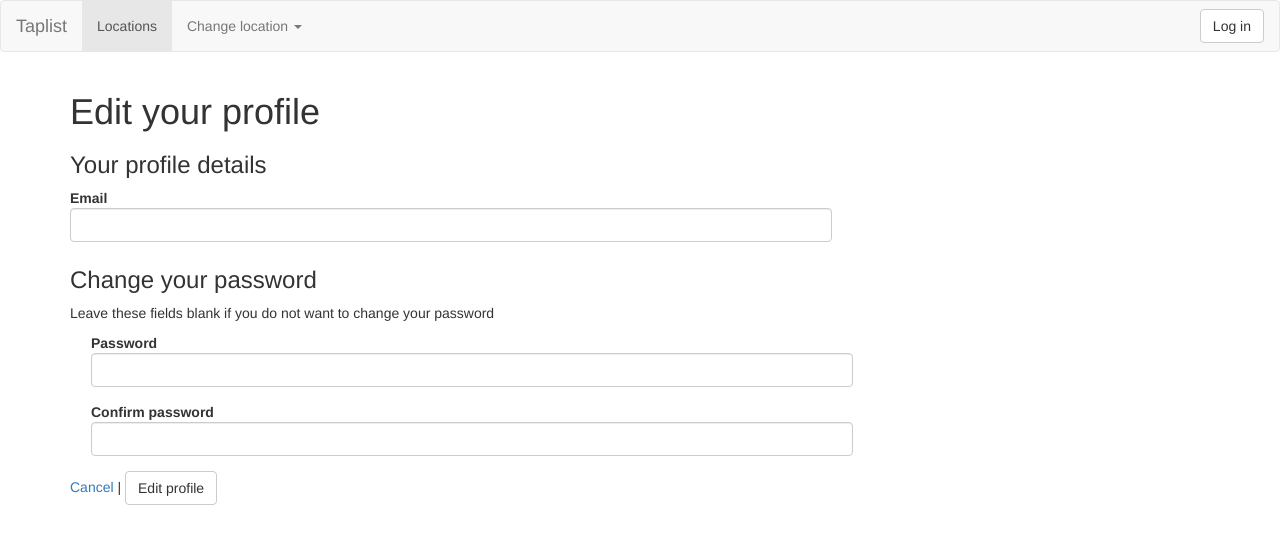
After one commit to CapitalD/Taplist, a Flask app: template app/templates/edit_profile.html in a window 1280 px wide. The commit adds this page. Shown: the top 544 px of the page. Run offline with Flask 2, Linux system fonts and the light colour scheme; the template is opened without the code that fills it: values that come from a table or form of the project are taken from there, others are empty; parts of the project's set-up code (start-up, migrations or seed data) failed here and were passed over; some libraries are stand-ins or nearby versions.

Commit message:
Basic profile form including password change

```diff
--- a/app/forms.py
+++ b/app/forms.py
@@ -1,6 +1,6 @@
 from flask_wtf import FlaskForm
 from wtforms import StringField, RadioField, DecimalField, SelectField, SubmitField, PasswordField
-from wtforms.validators import DataRequired, NumberRange, Optional, Email
+from wtforms.validators import DataRequired, NumberRange, Optional, Email, EqualTo
 
 class NewLocationForm(FlaskForm):
     name = StringField('name', validators=[DataRequired()])
@@ -9,3 +9,8 @@ class NewLocationForm(FlaskForm):
 class LoginForm(FlaskForm):
     email = StringField('email', validators=[DataRequired(), Email()])
     password = PasswordField('password', validators=[DataRequired()])
+
+class EditProfile(FlaskForm):
+    email = StringField('email', validators=[Email()])
+    password = PasswordField('password', validators=[EqualTo('confirm_password', message='Passwords must match')])
+    confirm_password = PasswordField('confirm_password')
--- /dev/null
+++ b/app/templates/edit_profile.html
@@ -0,0 +1,46 @@
+
+{% extends "layout.html" %}
+
+{% block body %}
+  <h1>Edit your profile</h1>
+  <form action="" method="post" name="login">
+    {{ form.hidden_tag() }}
+    <h3>Your profile details</h3>
+    <p>
+      <label for="email">
+        Email
+          {{ form.email(size=80, class_="form-control") }}
+          {% for error in form.email.errors %}
+            <span style="color: #f33;">[{{ error }}]</span>
+          {% endfor %}
+      </label>
+    </p>
+
+    <h3>Change your password</h3>
+    <p>Leave these fields blank if you do not want to change your password</p>
+    <fieldset style="padding-left: 1.5em">
+      <p>
+        <label for="password">
+          Password
+            {{ form.password(size=80, class_="form-control") }}
+            {% for error in form.password.errors %}
+              <span style="color: #f33;">[{{ error }}]</span>
+            {% endfor %}
+        </label>
+      </p>
+      <p>
+        <label for="confirm_password">
+          Confirm password
+            {{ form.confirm_password(size=80, class_="form-control") }}
+            {% for error in form.confirm_password.errors %}
+              <span style="color: #f33;">[{{ error }}]</span>
+            {% endfor %}
+        </label>
+      </p>
+    </fieldset>
+    <p>
+      <a href="{{ url_for('index') }}">Cancel</a> |
+      <input type="submit" name="submit" value="Edit profile" class="btn btn-default">
+    </p>
+  </form>
+{% endblock %}
--- a/app/templates/layout.html
+++ b/app/templates/layout.html
@@ -42,7 +42,11 @@
               <li class="dropdown">
                 <a href="#" class="dropdown-toggle" data-toggle="dropdown" role="button" aria-haspopup="true" aria-expanded="false">Admin <span class="caret"></span></a>
                 <ul class="dropdown-menu">
-                  <li><a href="{{ url_for('add_location')}}">Add a location</a></li>
+                  {% if current_user.is_admin %}
+                  <li><a href="{{ url_for('add_location') }}">Add a location</a></li>
+                  <li role="separator" class="divider"></li>
+                  {% endif %}
+                  <li><a href="{{ url_for('edit_profile', id=current_user.id) }}">Edit profile</a></li>
                 </ul>
               </li>
               <li>
```
Also changed, not shown: app/models.py (+12 -0 lines), app/views.py (+22 -2 lines), migrations/versions/298bbf22bdb8_.py (added, +36 -0 lines).
